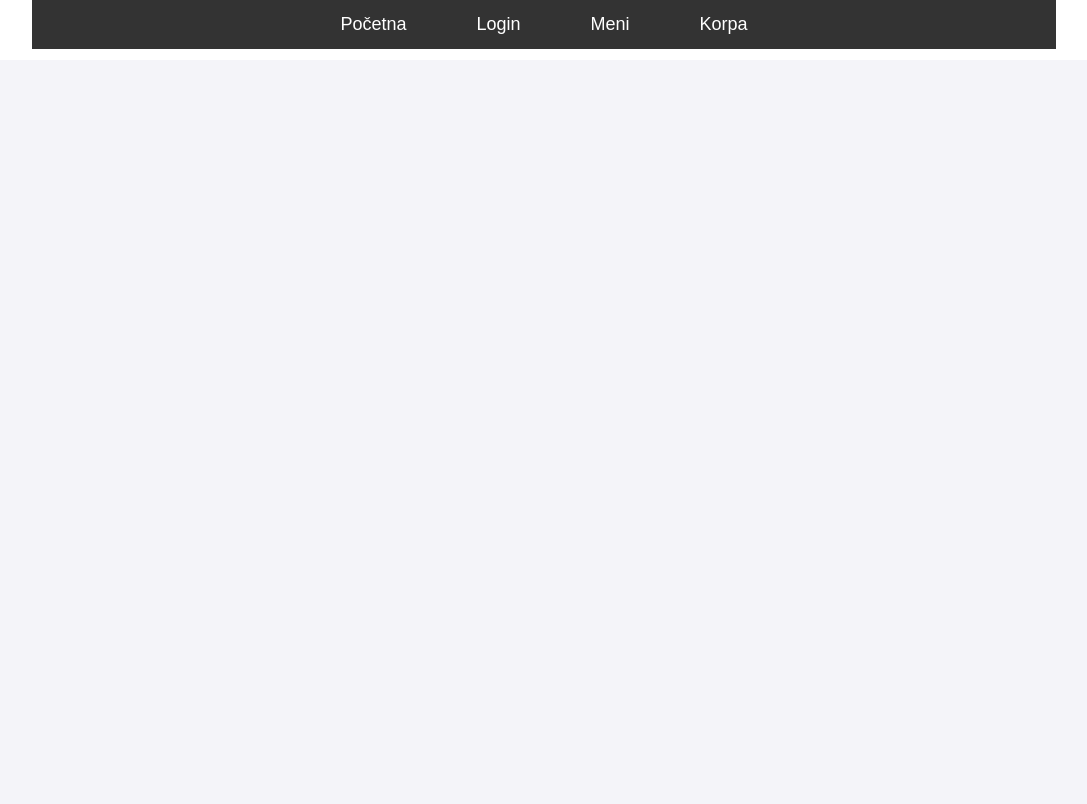
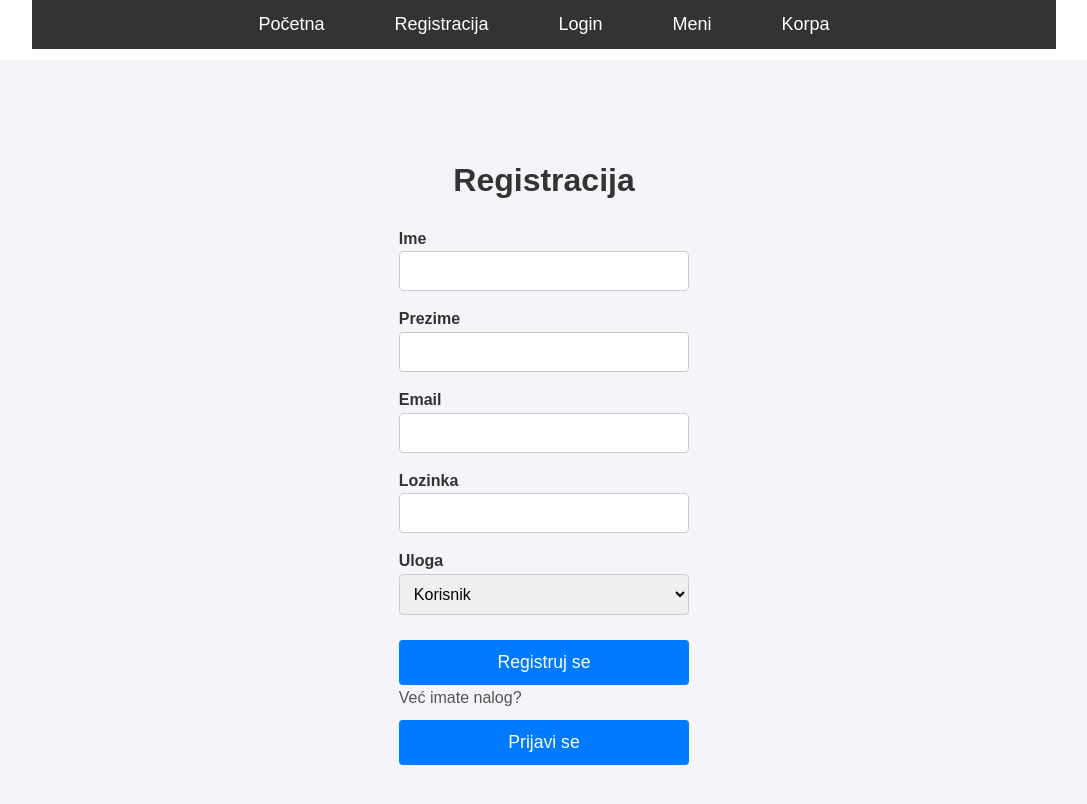
Before and after one commit to Mlackofaca/it354-pz-mladen, a React (Vite) app: page /registracija in a window 1280 px wide. Shown: the top 804 px of the page, without its empty margins (96-1183 px from the left). Built offline with nearby package versions, Linux system fonts and the light colour scheme.

Commit message:
registracija

```diff
--- a/db.json
+++ b/db.json
@@ -15,6 +15,14 @@
       "email": "ana@example.com",
       "password": "abcdef",
       "role": "administrator"
+    },
+    {
+      "id": "63b5",
+      "ime": "Mladen ",
+      "prezime": "Milenkovic ",
+      "email": "Mladen123@gmail.com",
+      "password": "1234",
+      "role": "korisnik"
     }
   ],
   "kategorije": [
--- a/src/App.jsx
+++ b/src/App.jsx
@@ -4,6 +4,7 @@ import { AuthProvider } from './context/AuthContext';
 import Navigacija from './components/Navigacija';
 import Pocetna from './components/Pocetna';
 import Login from './components/Login';
+import Registracija from './components/Registracija';
 import KorisnikMeni from './components/KorisnikMeni';
 import Korpa from './components/Korpa';
 import PotvrdaNarudzbine from './components/PotvrdaNarudzbine';
@@ -16,6 +17,7 @@ const App = () => {
         <Navigacija />
         <Routes>
           <Route path="/" element={<Pocetna />} />
+          <Route path="/registracija" element={<Registracija />} />
           <Route path="/login" element={<Login />} />
           <Route path="/korisnik-meni" element={<KorisnikMeni />} />
           <Route path="/korpa" element={<Korpa />} />
--- a/src/components/Navigacija.jsx
+++ b/src/components/Navigacija.jsx
@@ -8,6 +8,9 @@ const Navigacija = () => {
       <ul>
         <li>
           <Link to="/">Početna</Link>
+        </li>
+        <li>
+          <Link to="/registracija">Registracija</Link>
         </li>
         <li>
           <Link to="/login">Login</Link>
--- a/src/components/Pocetna.jsx
+++ b/src/components/Pocetna.jsx
@@ -8,9 +8,9 @@ const Pocetna = () => {
       <h1 className="naslov">Dobrodošli u našu prodavnicu hrane!</h1>
 
       <div className="login-forma">
-        <h2>Login</h2>
-        <Link to="/login">
-          <button>Prijavi se</button>
+        <h2>Registracija</h2>
+        <Link to="/registracija">
+          <button>Registruj se</button>
         </Link>
       </div>
     </div>
--- /dev/null
+++ b/src/components/Registracija.jsx
@@ -0,0 +1,94 @@
+import React, { useState } from 'react';
+import { useNavigate } from 'react-router-dom';
+import '../App.css';
+
+const Registracija = () => {
+  const [formData, setFormData] = useState({
+    ime: '',
+    prezime: '',
+    email: '',
+    password: '',
+    role: 'korisnik',
+  });
+  const [error, setError] = useState('');
+  const navigate = useNavigate();
+
+  const handleInputChange = (e) => {
+    const { name, value } = e.target;
+    setFormData((prevData) => ({
+      ...prevData,
+      [name]: value,
+    }));
+  };
+
+  const handleSubmit = async (e) => {
+    e.preventDefault();
+    const { ime, prezime, email, password, role } = formData;
+
+    if (!ime || !prezime || !email || !password) {
+      setError('Molimo popunite sva polja.');
+      return;
+    }
+
+    try {
+      const response = await fetch('http://localhost:3000/korisnici');
+      const korisnici = await response.json();
+
+      const korisnikPostoji = korisnici.some((k) => k.email === email);
+
+      if (korisnikPostoji) {
+        setError('Korisnik sa ovim email-om već postoji.');
+        return;
+      }
+
+      const noviKorisnik = { ime, prezime, email, password, role };
+      await fetch('http://localhost:3000/korisnici', {
+        method: 'POST',
+        headers: { 'Content-Type': 'application/json' },
+        body: JSON.stringify(noviKorisnik),
+      });
+
+      navigate('/login');
+    } catch (err) {
+      console.error('Greška pri povezivanju sa serverom:', err);
+      setError('Došlo je do greške pri registraciji.');
+    }
+  };
+
+  return (
+    <div className="registracija-container">
+      <h2>Registracija</h2>
+      <form onSubmit={handleSubmit}>
+        <div className="form-group">
+          <label htmlFor="ime">Ime</label>
+          <input type="text" id="ime" name="ime" value={formData.ime} onChange={handleInputChange} required />
+        </div>
+        <div className="form-group">
+          <label htmlFor="prezime">Prezime</label>
+          <input type="text" id="prezime" name="prezime" value={formData.prezime} onChange={handleInputChange} required />
+        </div>
+        <div className="form-group">
+          <label htmlFor="email">Email</label>
+          <input type="email" id="email" name="email" value={formData.email} onChange={handleInputChange} required />
+        </div>
+        <div className="form-group">
+          <label htmlFor="password">Lozinka</label>
+          <input type="password" id="password" name="password" value={formData.password} onChange={handleInputChange} required />
+        </div>
+        <div className="form-group">
+          <label htmlFor="role">Uloga</label>
+          <select id="role" name="role" value={formData.role} onChange={handleInputChange}>
+            <option value="korisnik">Korisnik</option>
+            <option value="administrator">Administrator</option>
+          </select>
+        </div>
+        {error && <p className="error">{error}</p>}
+        <button type="submit">Registruj se</button>
+      </form>
+      <p>Već imate nalog?</p>
+      <button onClick={() => navigate('/login')}>Prijavi se</button>
+    </div>
+  );
+};
+
+export default Registracija;
```
